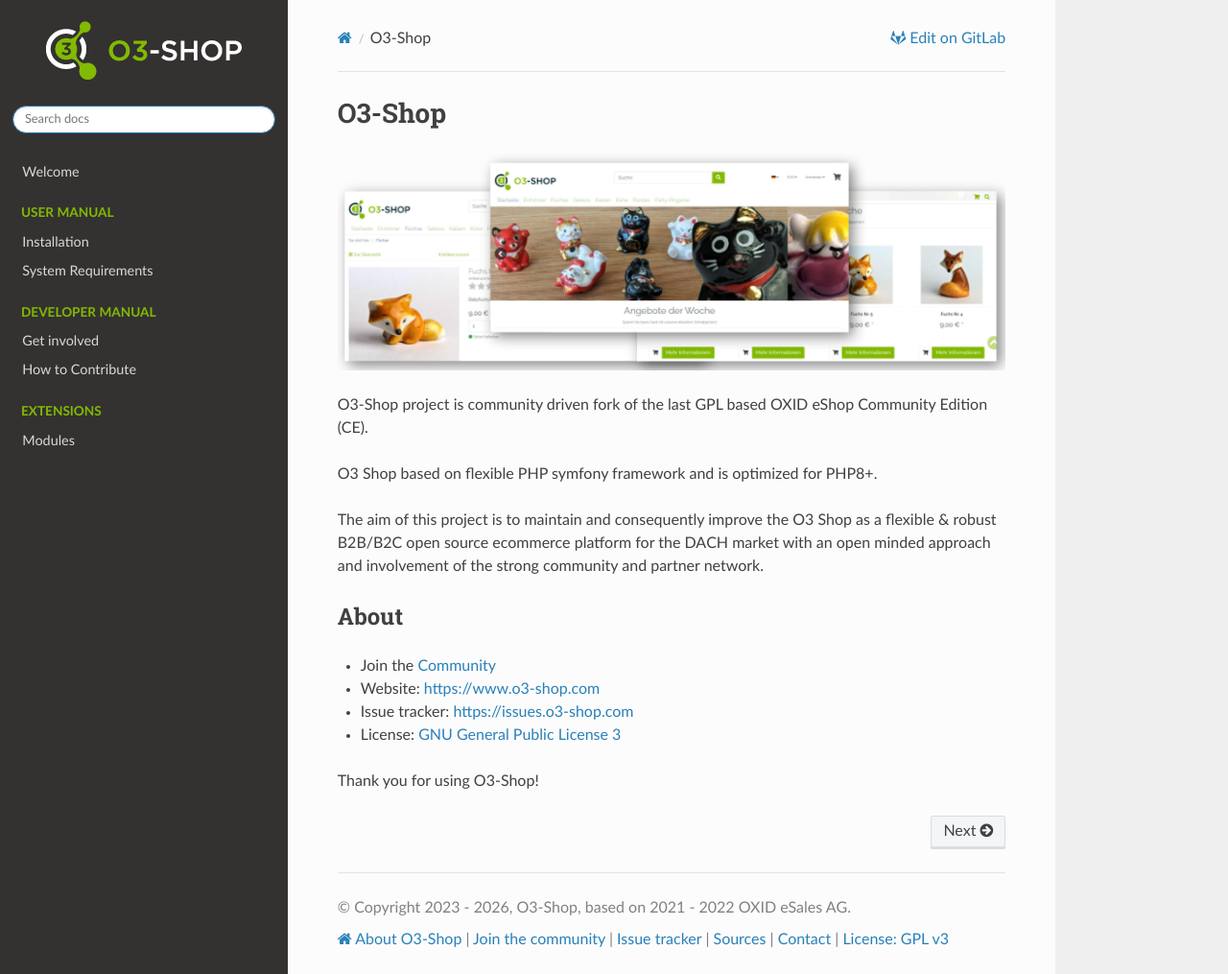
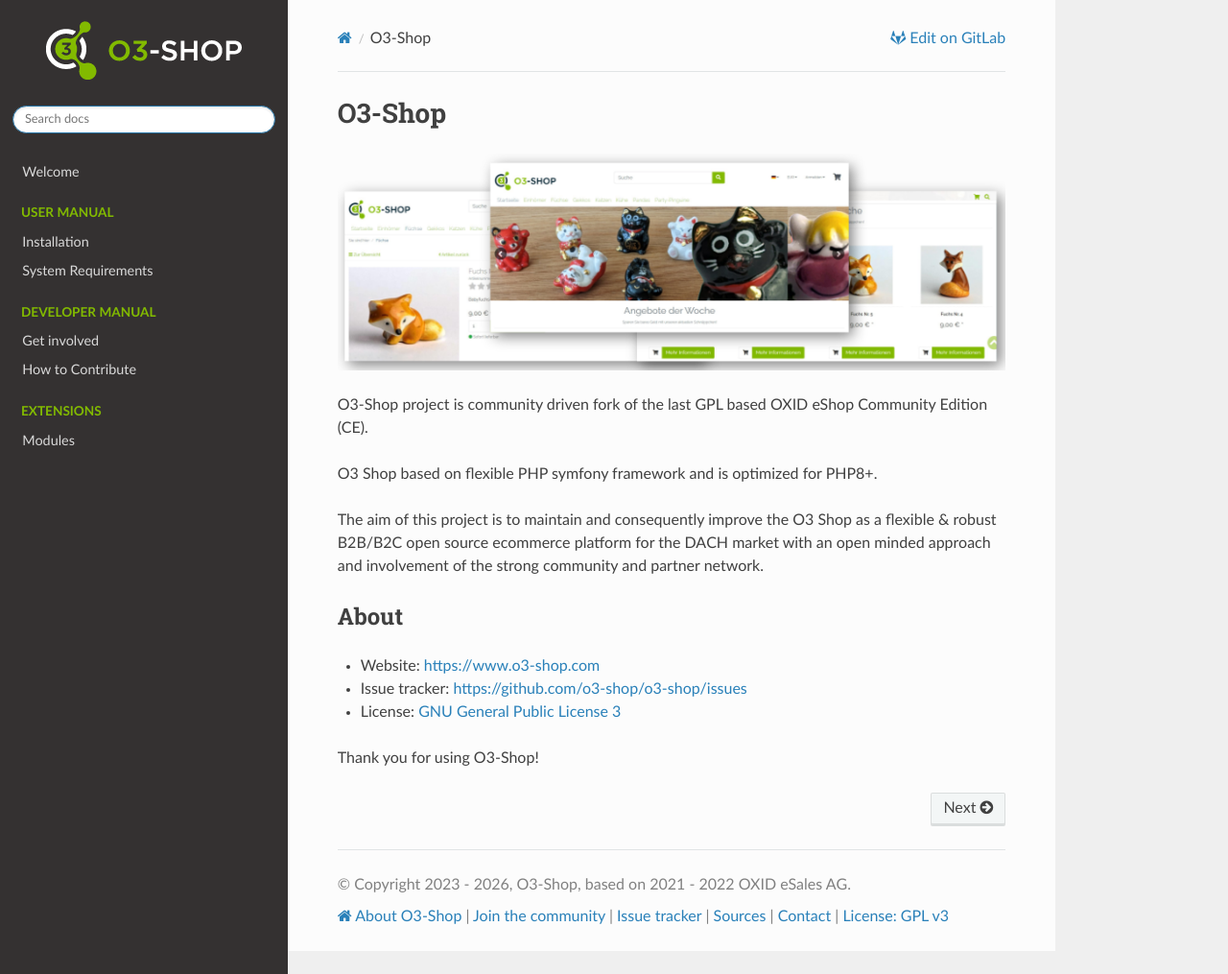
Before and after one commit to o3-shop/o3-documentation, a Sphinx documentation site: the page built from source/index.md, in a window 1280 px wide and 1015 px high. Shown: the whole window at 96% size. Built offline with Sphinx 7.4.7 and the Read the Docs theme 3.1.0, drawn with Linux system fonts in a browser that asks for light colours.

Commit message:
Update issue tracker link in index.md

```diff
--- a/source/index.md
+++ b/source/index.md
@@ -37,9 +37,8 @@ The aim of this project is to maintain and consequently improve the O3 Shop as a
 
 ## About
 
-- Join the [Community](https://community.o3-shop.com)
 - Website: [https://www.o3-shop.com](https://www.o3-shop.com)
-- Issue tracker: [https://issues.o3-shop.com](https://issues.o3-shop.com)
+- Issue tracker: [https://github.com/o3-shop/o3-shop/issues](https://github.com/o3-shop/o3-shop/issues)
 - License: [GNU General Public License 3](https://www.gnu.org/licenses/gpl-3.0.de.html)
 
 Thank you for using O3-Shop!
```
